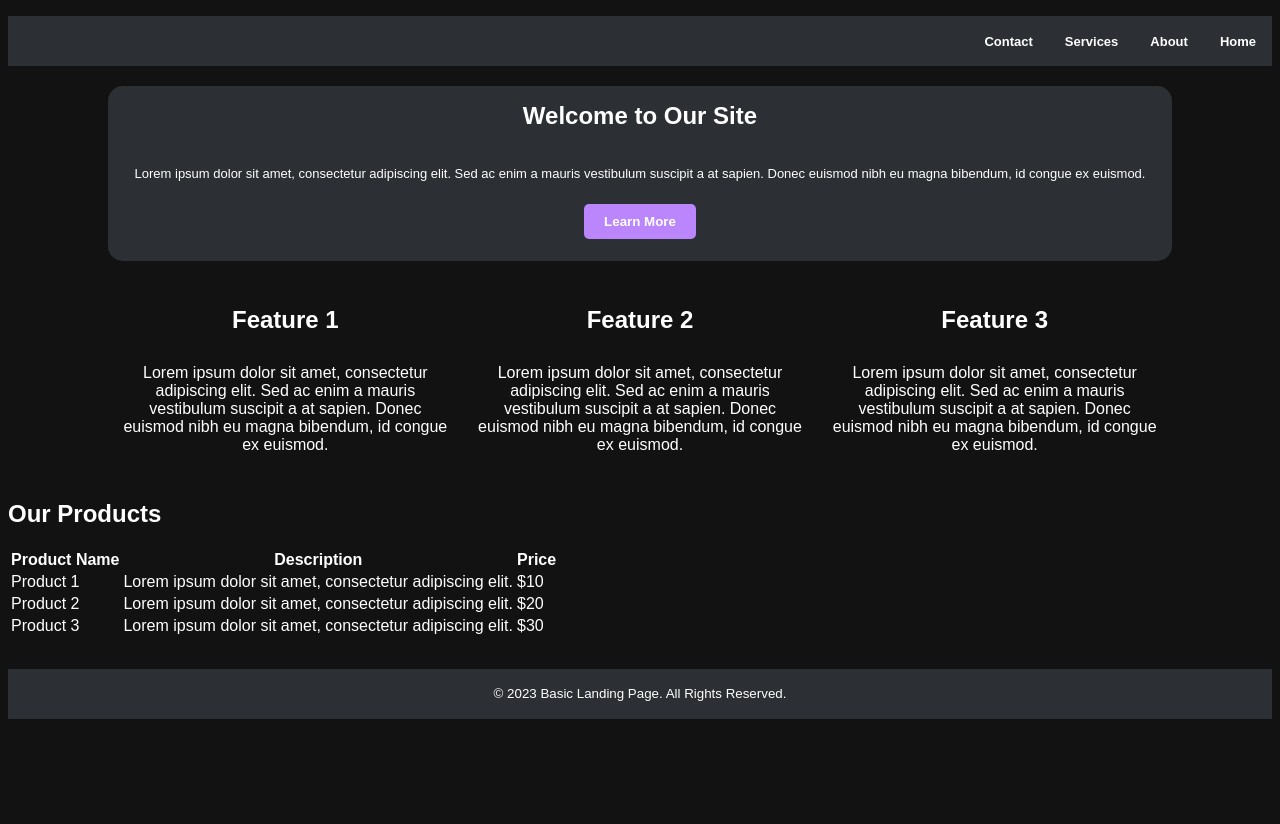
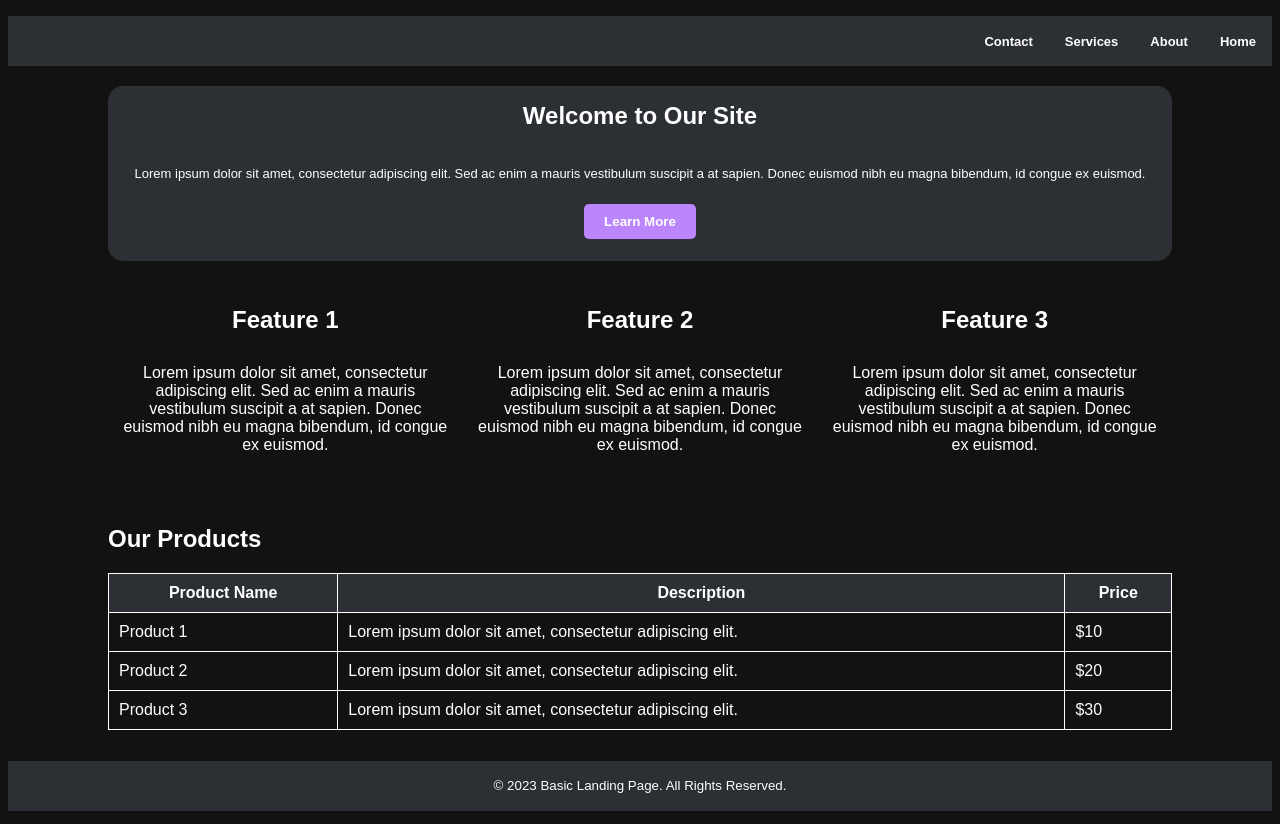
Before and after one commit to PedroIgorFP/desafio_aula_college, a plain HTML site: page index.html in a window 1280 px wide. Before the commit the page ends 800 px from the top, so only its background shows below. Drawn offline with Linux system fonts and the light colour scheme.

Commit message:
atualizacao final

```diff
--- a/style.css
+++ b/style.css
@@ -142,3 +142,30 @@ footer p{
     width: 100%;
     height: 250;
 }
+
+.section3{
+    display: grid;
+    grid-template-columns: repeat(1, 1fr);
+    margin-top: 25px;
+    margin-left: 100px;
+    margin-right: 100px;
+    /* text-align:
+    center; */
+}
+
+table {
+  border-collapse: collapse;
+  border: 1px solid var(--on-surface)
+}
+
+table th {
+  background-color: var(--surface);
+  border: 1px solid var(--on-surface);
+  color: var(--on-surface);
+  padding: 10px;
+}
+
+table td {
+  border: 1px solid var(--on-surface);
+  padding: 10px;
+}
```
